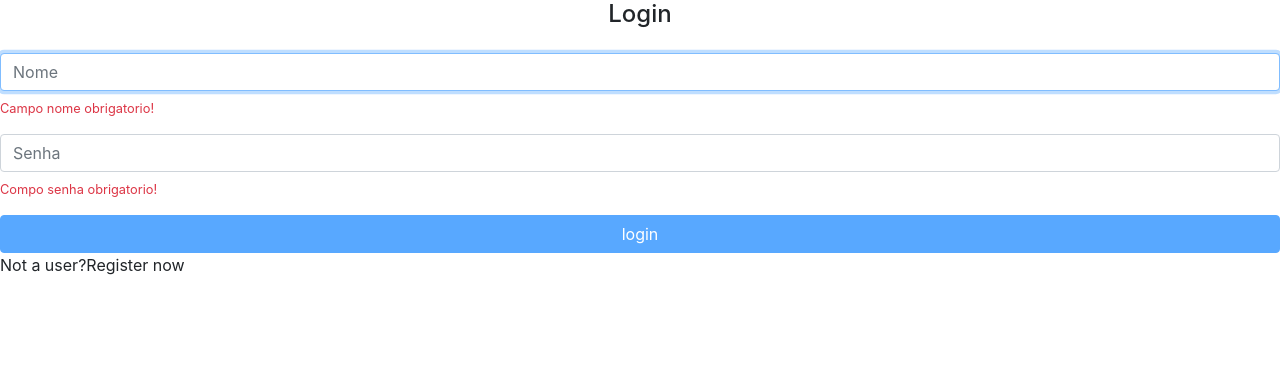
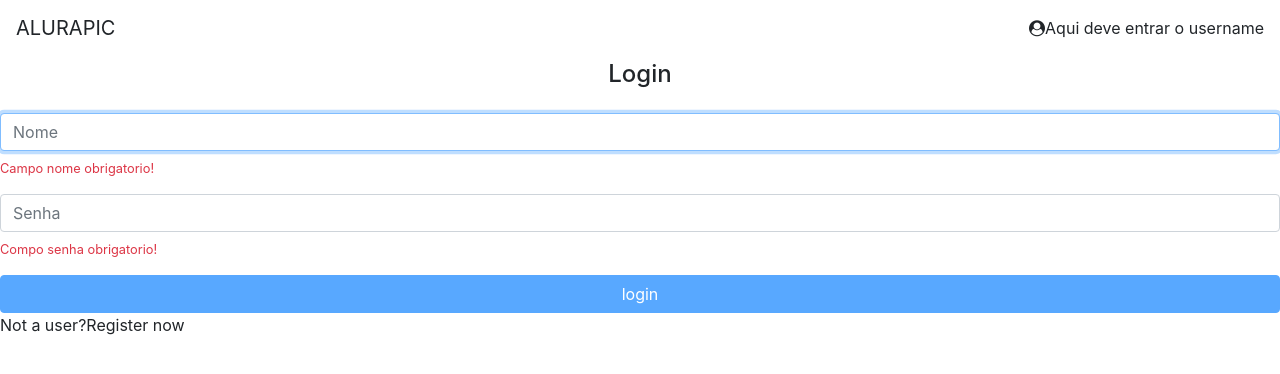
Before and after one commit to Mateusleao99/fundamentos-angular-alura, an Angular app: page / in a window 1280 px wide. Shown: the top 374 px of the page. Built offline with nearby package versions, Linux system fonts and the light colour scheme.

Commit message:
feat: criando token de autenticacao

```diff
--- a/src/app/app.component.html
+++ b/src/app/app.component.html
@@ -1 +1,2 @@
+<ap-header></ap-header>
 <router-outlet></router-outlet>
--- a/src/app/app.module.ts
+++ b/src/app/app.module.ts
@@ -1,3 +1,4 @@
+import { CoreModule } from './core/core.module';
 import { HomeModule } from './home/home.module';
 import { ErrorsModule } from './errors/errors.module';
 import { AppRoutingModule } from './app.routing.module';
@@ -18,7 +19,8 @@
     PhotosModule,
     AppRoutingModule,
     ErrorsModule,
-    HomeModule
+    HomeModule,
+    CoreModule
   ],
   providers: [],
   bootstrap: [AppComponent]
--- a/src/app/core/auth/auth.service.ts
+++ b/src/app/core/auth/auth.service.ts
@@ -1,5 +1,7 @@
+import { TokenService } from './../token/token.service';
 import { HttpClient } from '@angular/common/http';
 import { Injectable } from '@angular/core';
+import { tap } from 'rxjs/operators';
 
 const API_URL = "http://localhost:3000";
 
@@ -8,10 +10,23 @@
 })
 export class AuthService {
 
-  constructor(private http: HttpClient) { }
+  constructor(
+    private http: HttpClient,
+    private tokenService: TokenService
+    ) { }
 
   authenticate(userName: string, password: string){
 
-    return this.http.post(API_URL + '/user/login', {userName , password})
+    return this.http
+    .post(API_URL + '/user/login',
+    {userName , password},
+    {observe: 'response'}
+    )
+
+    .pipe(tap(res => {
+      const authToken = res.headers.get('x-access-token');
+      this.tokenService.setToken(authToken);
+      console.log(authToken);
+    }))
   }
 }
--- /dev/null
+++ b/src/app/core/header/header.component.html
@@ -0,0 +1,9 @@
+<header class="fixed-top">
+  <nav class="navbar navbar-light bg-white">
+      <a class="navbar-brand">ALURAPIC</a>
+      <div>
+          <i class="fa fa-user-circle"></i>
+          <a>Aqui deve entrar o username</a>
+      </div>
+  </nav>
+</header>
--- /dev/null
+++ b/src/app/core/token/token.service.ts
@@ -0,0 +1,20 @@
+import { Injectable } from "@angular/core";
+
+const KEY = 'authToken';
+
+@Injectable({providedIn: 'root'})
+
+export class TokenService {
+  hasToken(){
+    return !!this.getToken();
+  }
+  setToken(token){
+    window.localStorage.setItem(KEY, token);
+  }
+  getToken(){
+    return window.localStorage.getItem(KEY);
+  }
+  removeToken(){
+    window.localStorage.removeItem(KEY);
+  }
+}
--- a/src/index.html
+++ b/src/index.html
@@ -7,6 +7,12 @@
 
   <meta name="viewport" content="width=device-width, initial-scale=1">
   <link rel="icon" type="image/x-icon" href="favicon.ico">
+
+  <style>
+    body{
+      padding-top: 60px;
+    }
+  </style>
 </head>
 <body>
   <app-root></app-root>
```
Also changed, not shown: src/app/core/core.module.ts (added, +9 -0 lines), src/app/core/header/header.component.ts (added, +9 -0 lines).
